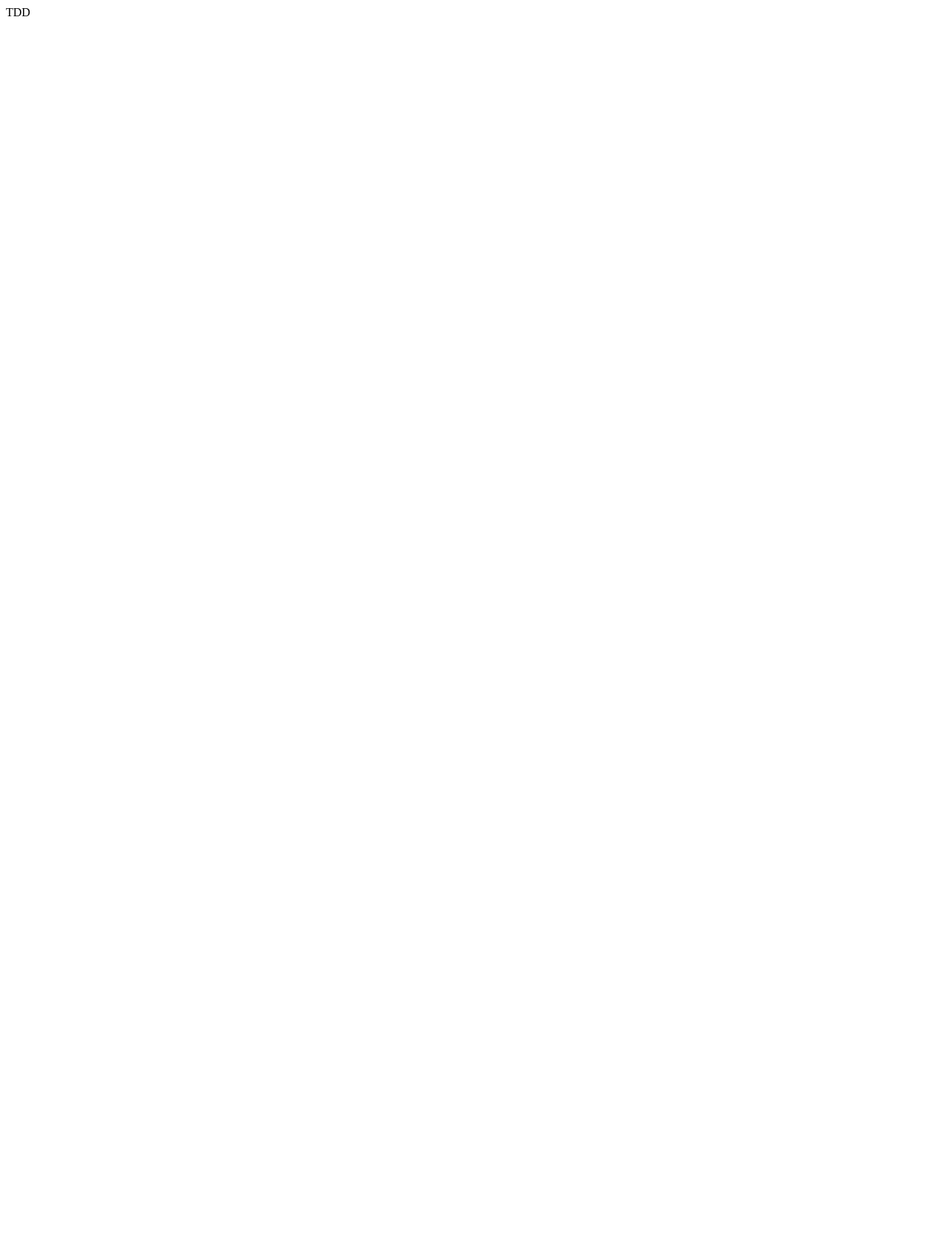
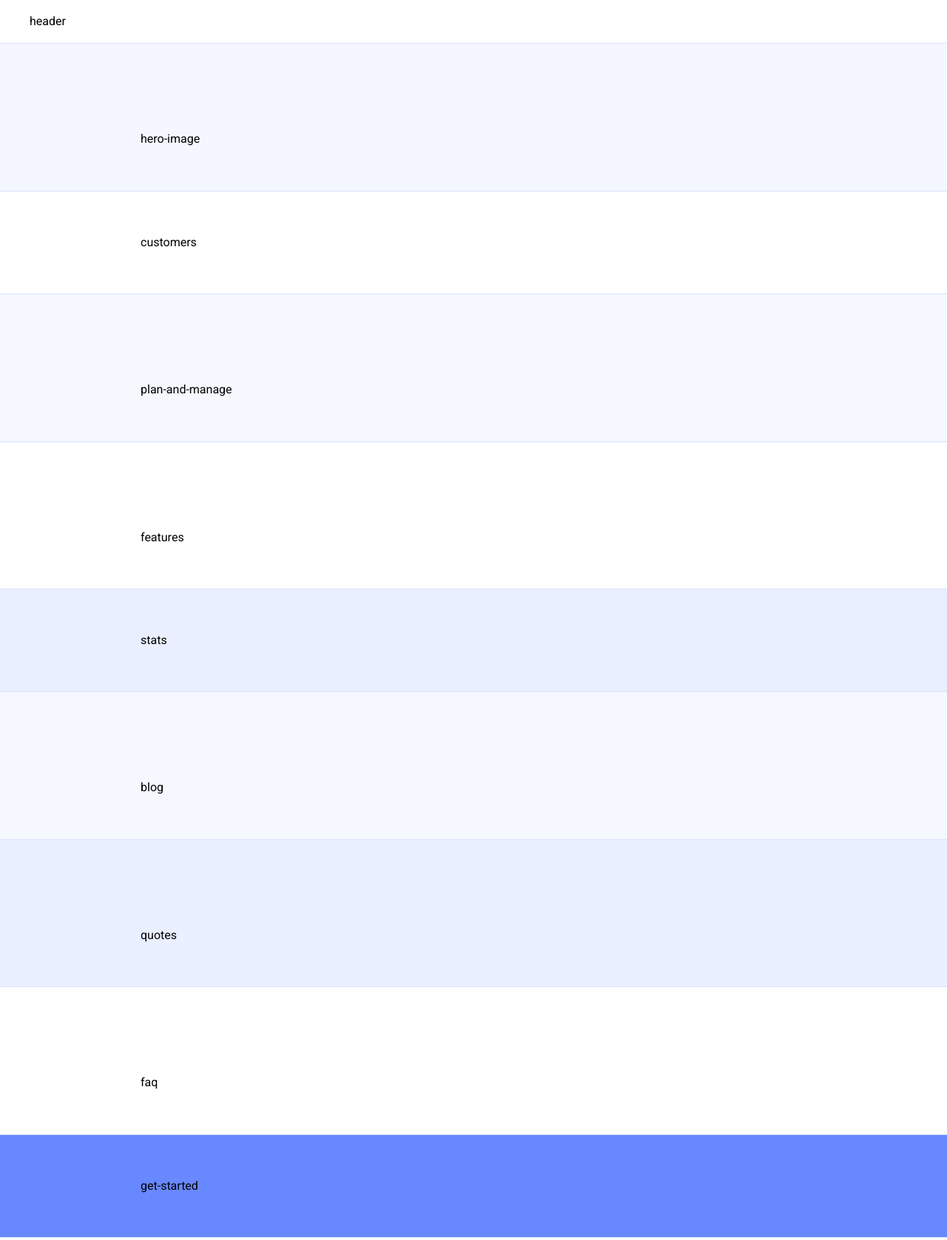
Before and after one commit to hrudkouski/increase_your_productivity, a website: page index.html in a window 1280 px wide. Shown: the top 1677 px of the page at 74% size. Before the commit the page ends 800 px from the top, so only its background shows below. Drawn offline with Linux system fonts and the light colour scheme.

Commit message:
creating project structure

```diff
--- /dev/null
+++ b/css/styles.scss
@@ -0,0 +1,155 @@
+@import url('https://fonts.googleapis.com/css2?family=Quicksand:wght@400;500;700&family=Roboto:wght@400;500;700&display=swap');
+
+// === <MIXIN> ===
+@mixin roboto {
+  font-family: 'Roboto', sans-serif;
+}
+
+@mixin quicksand {
+  font-family: 'Quicksand', sans-serif;
+}
+
+// === </MIXIN> ===
+
+// === <VARIABLES> ===
+$fw-regular: 400;
+$fw-medium: 500;
+$fw-bold: 700;
+
+$padding-vertical-xs: 20px;
+$padding-vertical-sm: 60px;
+$padding-vertical: 120px;
+
+$color-divider: #D8E3FE;
+// === </VARIABLES> ===
+
+
+// === <COMMON> ===
+body {
+  @include roboto;
+
+  .section-outer {
+    border-bottom: 1px solid $color-divider;
+  }
+
+  .section-inner {
+    max-width: 900px;
+    margin: 0 auto;
+    padding-top: $padding-vertical;
+    padding-bottom: $padding-vertical-sm;
+
+    &--wide {
+      max-width: 1200px;
+    }
+  }
+}
+
+// === </COMMON> ===
+
+// === <HEADER> ===
+.section-header {
+  .section-inner {
+    padding-bottom: $padding-vertical-xs;
+    padding-top: $padding-vertical-xs;
+  }
+}
+
+// === </HEADER> ===
+
+// === <HERO-IMAGE> ===
+.section-hero-image {
+  background-color: #F4F7FF;
+}
+
+// === </HERO-IMAGE> ===
+
+// === <CUSTOMERS> ===
+.section-customers {
+  .section-inner {
+    padding-bottom: $padding-vertical-sm;
+    padding-top: $padding-vertical-sm;
+  }
+}
+
+// === </CUSTOMERS> ===
+
+// === <PLAN-AND-MANAGE> ===
+.section-plan-and-manage {
+  background-color: #F5F8FF;
+}
+
+// === </PLAN-AND-MANAGE> ===
+
+// === <FEATURES> ===
+.section-features {
+
+}
+
+// === </FEATURES> ===
+
+// === <STATS> ===
+.section-stats {
+  background-color: #E9EFFF;
+
+  .section-inner {
+    padding-bottom: $padding-vertical-sm;
+    padding-top: $padding-vertical-sm;
+  }
+}
+
+// === </STATS> ===
+
+// === <BLOG> ===
+.section-blog {
+  background-color: #F5F8FF;
+}
+
+// === </BLOG> ===
+
+// === <QUOTES> ===
+.section-quotes {
+  background-color: #EAF0FF;
+
+}
+
+// === </QUOTES> ===
+
+// === <FAQ> ===
+.section-faq {
+
+}
+
+// === </FAQ> ===
+
+// === <GET-STARTED> ===
+.section-get-started {
+  background-color: #6888FF;
+
+  .section-inner {
+    padding-bottom: $padding-vertical-sm;
+    padding-top: $padding-vertical-sm;
+  }
+
+}
+
+// === </GET-STARTED> ===
+
+// === <NEWSLETTER> ===
+.section-newsletter {
+  background-color: #FCFDFF;
+
+}
+
+// === </NEWSLETTER> ===
+
+// === <FOOTER> ===
+.section-footer {
+  border-bottom: none;
+
+  .section-inner {
+    padding-bottom: $padding-vertical-sm;
+    padding-top: $padding-vertical-sm;
+  }
+}
+
+// === </FOOTER> ===
--- /dev/null
+++ b/gulpfile.js
@@ -0,0 +1,33 @@
+const {src, dest, watch} = require('gulp');
+const sass = require('gulp-sass');
+const browserSync = require('browser-sync').create();
+const gulpStylelint = require('gulp-stylelint')
+
+function style() {
+  return src('./css/**/*.scss')
+    .pipe(gulpStylelint({
+      reporters: [
+        {
+          formatter: 'string',
+          console: true
+        }
+      ]
+    }))
+    .pipe(sass().on('error', sass.logError))
+    .pipe(dest('./css/'))
+    .pipe(browserSync.stream())
+}
+
+function watcher() {
+  browserSync.init({
+    server: {
+      baseDir: './'
+    }
+  });
+  watch('./css/**/*.scss', style)
+  watch('./*.html').on('change', browserSync.reload)
+  watch('./js/**/*.js').on('change', browserSync.reload)
+}
+
+exports.style = style;
+exports.watch = watcher;
--- a/index.html
+++ b/index.html
@@ -1,10 +1,111 @@
 <!DOCTYPE html>
 <html lang="en">
+
 <head>
-    <meta charset="UTF-8">
+    <meta charset="UTF-8"/>
+    <meta name="viewport" content="width=device-width, initial-scale=1.0"/>
+    <meta http-equiv="X-UA-Compatible" content="ie=edge"/>
     <title>Increase your productivity</title>
+    <link rel="stylesheet" href="css/normalize.css">
+    <link rel="stylesheet" href="css/styles.css">
 </head>
+
 <body>
-<div>TDD</div>
+<!--<header>-->
+<header class="section-outer section-header">
+    <div class="section-inner section-inner--wide">
+        header
+    </div>
+</header>
+<!--</header>-->
+
+<!--<hero-image>-->
+<section class="section-outer section-hero-image">
+    <div class="section-inner">
+        hero-image
+    </div>
+</section>
+<!--</hero-image>-->
+
+<!--<customers>-->
+<section class="section-outer section-customers">
+    <div class="section-inner">
+        customers
+    </div>
+</section>
+<!--</customers>-->
+
+<!--<plan-and-manage>-->
+<section class="section-outer section-plan-and-manage">
+    <div class="section-inner">
+        plan-and-manage
+    </div>
+</section>
+<!--</plan-and-manage>-->
+
+<!--<features>-->
+<section class="section-outer section-features">
+    <div class="section-inner">
+        features
+    </div>
+</section>
+<!--</features>-->
+
+<!--<stats>-->
+<section class="section-outer section-stats">
+    <div class="section-inner">
+        stats
+    </div>
+</section>
+<!--</stats>-->
+
+<!--<blog>-->
+<section class="section-outer section-blog">
+    <div class="section-inner">
+        blog
+    </div>
+</section>
+<!--</blog>-->
+
+<!--<quotes>-->
+<section class="section-outer section-quotes">
+    <div class="section-inner">
+        quotes
+    </div>
+</section>
+<!--</quotes>-->
+
+<!--<faq>-->
+<section class="section-outer section-faq">
+    <div class="section-inner">
+        faq
+    </div>
+</section>
+<!--</faq>-->
+
+<!--<get-started>-->
+<section class="section-outer section-get-started">
+    <div class="section-inner">
+        get-started
+    </div>
+</section>
+<!--</get-started>-->
+
+<!--<newsletter>-->
+<section class="section-outer section-newsletter">
+    <div class="section-inner">
+        newsletter
+    </div>
+</section>
+<!--</newsletter>-->
+
+<!--<footer>-->
+<footer class="section-outer section-footer">
+    <div class="section-inner section-inner--wide">
+        footer
+    </div>
+</footer>
+<!--</footer>-->
 </body>
+
 </html>
```
Also changed, not shown: package.json (added, +10 -0 lines), css/normalize.css (added), css/styles.css (added), 3 other files.
